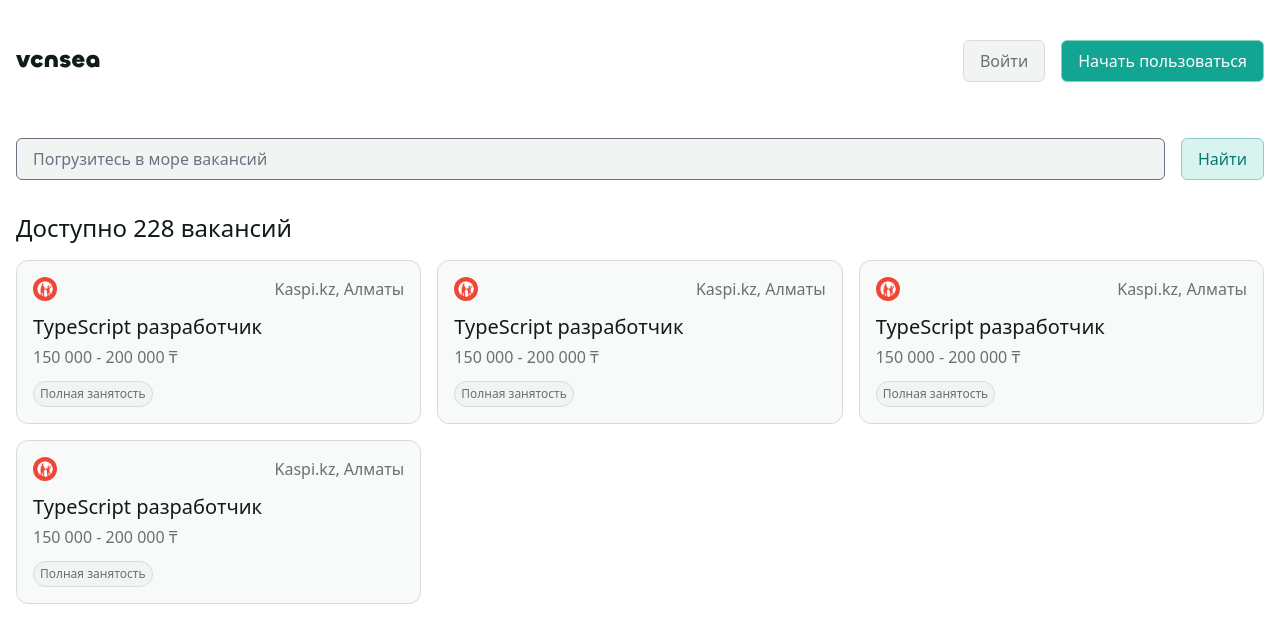
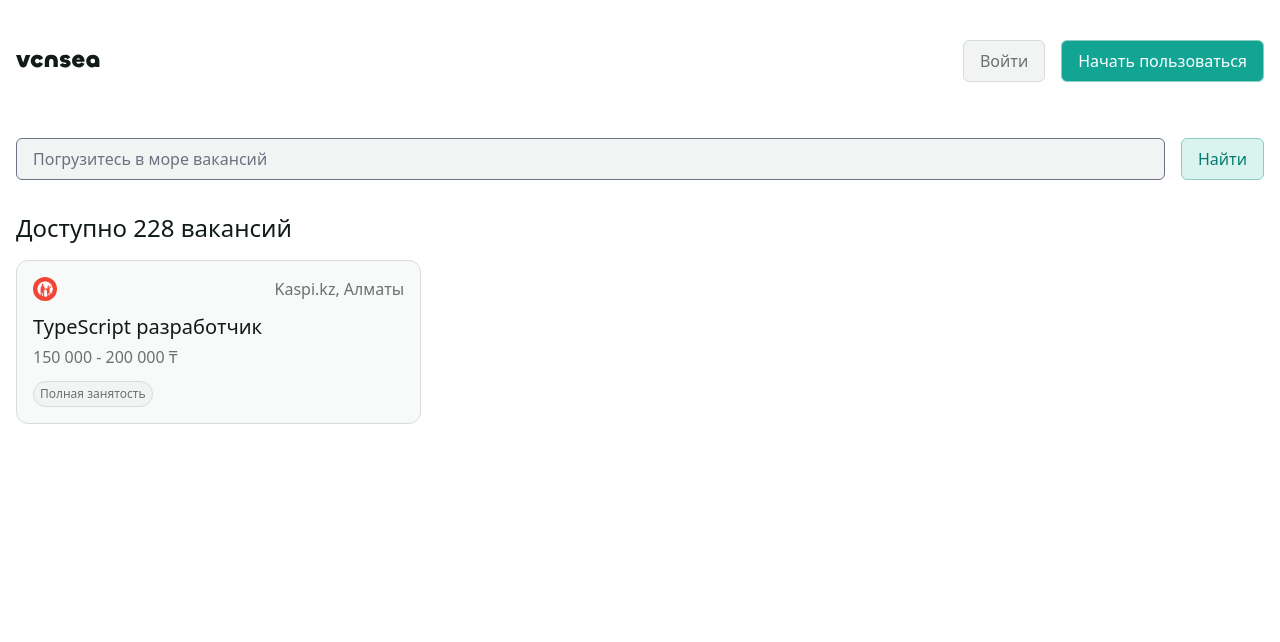
Before and after one commit to drakeaifoce/vcnsea, a Next.js app: page / in a window 1280 px wide. Shown: the top 642 px of the page. Built offline with nearby package versions, Linux system fonts and the light colour scheme.

Commit message:
Fix metadata position

```diff
--- a/app/layout.jsx
+++ b/app/layout.jsx
@@ -1,6 +1,11 @@
 import "./tailwind.css";
 import Image from "next/image";
 import { Button } from "../components/Button";
+
+export const metadata = {
+  title: "vcnsea",
+  description: "Web-application for students to find vacancies",
+}
 
 export default function Layout({ children }) {
   return (
--- a/app/page.jsx
+++ b/app/page.jsx
@@ -2,15 +2,9 @@
 import { Button } from "../components/Button";
 import { Input } from "../components/Input";
 
-export const metadata = {
-  title: "vcnsea",
-  description: "Web-application for students to find vacancies",
-}
-
 export default async function Index() {
   return (
     <div className="container mx-auto px-4">
-      {/* search */}
       <section className="flex flex-row mb-8">
         <form className="flex flex-row w-full gap-4">
           <Input
@@ -32,95 +26,7 @@
         Доступно 228 вакансий
       </h1>
 
-      {/* cards */}
       <section className="grid grid-cols-1 gap-4 md:grid-cols-2 lg:grid-cols-3">
-        <div className="border border-sage-7 bg-sage-2 rounded-xl">
-          <div className="flex flex-col gap-3 p-4">
-            <header className="flex flex-row justify-between">
-              <Image
-                src="/kaspi.png"
-                alt="company-name"
-                className="rounded-full"
-                height={24}
-                width={24}
-              />
-              <p className="text-sage-11 text-base font-normal">
-                Kaspi.kz, Алматы
-              </p>
-            </header>
-            <main className="flex flex-col gap-1">
-              <h3 className="text-xl font-medium text-sage-12">
-                TypeScript разработчик
-              </h3>
-              <p className="text-base font-medium text-sage-11">
-                150 000 - 200 000 ₸
-              </p>
-            </main>
-            <footer className="flex flex-row flex-wrap gap-1.5">
-              <div className="bg-sage-3 border border-sage-7 rounded-3xl py-1 px-1.5 text-sage-11 font-normal text-xs">
-                Полная занятость
-              </div>
-            </footer>
-          </div>
-        </div>
-        <div className="border border-sage-7 bg-sage-2 rounded-xl">
-          <div className="flex flex-col gap-3 p-4">
-            <header className="flex flex-row justify-between">
-              <Image
-                src="/kaspi.png"
-                alt="company-name"
-                className="rounded-full"
-                height={24}
-                width={24}
-              />
-              <p className="text-sage-11 text-base font-normal">
-                Kaspi.kz, Алматы
-              </p>
-            </header>
-            <main className="flex flex-col gap-1">
-              <h3 className="text-xl font-medium text-sage-12">
-                TypeScript разработчик
-              </h3>
-              <p className="text-base font-medium text-sage-11">
-                150 000 - 200 000 ₸
-              </p>
-            </main>
-            <footer className="flex flex-row flex-wrap gap-1.5">
-              <div className="bg-sage-3 border border-sage-7 rounded-3xl py-1 px-1.5 text-sage-11 font-normal text-xs">
-                Полная занятость
-              </div>
-            </footer>
-          </div>
-        </div>
-        <div className="border border-sage-7 bg-sage-2 rounded-xl">
-          <div className="flex flex-col gap-3 p-4">
-            <header className="flex flex-row justify-between">
-              <Image
-                src="/kaspi.png"
-                alt="company-name"
-                className="rounded-full"
-                height={24}
-                width={24}
-              />
-              <p className="text-sage-11 text-base font-normal">
-                Kaspi.kz, Алматы
-              </p>
-            </header>
-            <main className="flex flex-col gap-1">
-              <h3 className="text-xl font-medium text-sage-12">
-                TypeScript разработчик
-              </h3>
-              <p className="text-base font-medium text-sage-11">
-                150 000 - 200 000 ₸
-              </p>
-            </main>
-            <footer className="flex flex-row flex-wrap gap-1.5">
-              <div className="bg-sage-3 border border-sage-7 rounded-3xl py-1 px-1.5 text-sage-11 font-normal text-xs">
-                Полная занятость
-              </div>
-            </footer>
-          </div>
-        </div>
         <div className="border border-sage-7 bg-sage-2 rounded-xl">
           <div className="flex flex-col gap-3 p-4">
             <header className="flex flex-row justify-between">
```
